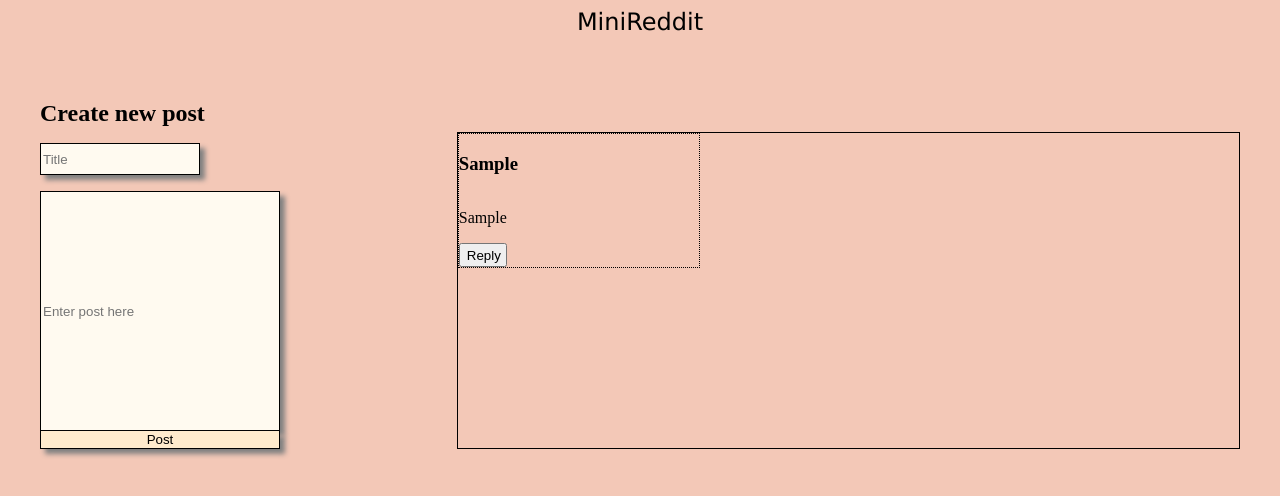
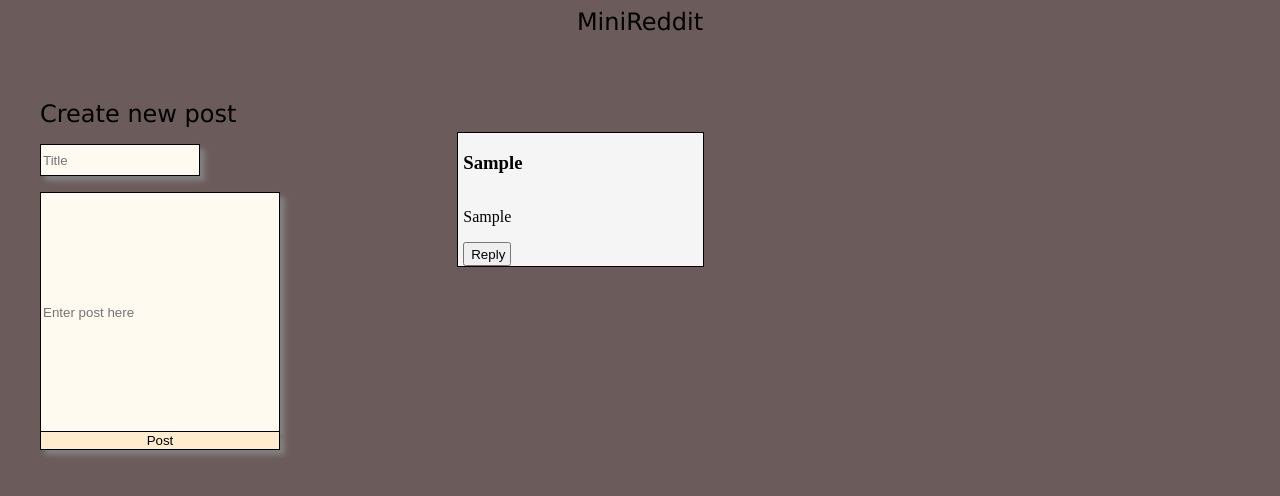
Before and after one commit to gustavhedegard/MiniReddit, a plain HTML site: page index.html in a window 1280 px wide. Both pictures are taken after typing "Sample", "Sample" into the empty fields and a click on the button "Post". Drawn offline with Linux system fonts and the light colour scheme.

Commit message:
add design

```diff
--- a/css/inputPost.css
+++ b/css/inputPost.css
@@ -44,6 +44,7 @@
 
 #inputLabel {
     font-size: x-large;
-    font-weight: bold;
     margin-bottom: 1rem;
+    color: black;
+    font-family: 'Lucida Sans', 'Lucida Sans Regular', 'Lucida Grande', 'Lucida Sans Unicode', Geneva, Verdana, sans-serif;
 }
--- a/css/posts.css
+++ b/css/posts.css
@@ -3,22 +3,17 @@
     flex-direction: column;
     margin-top: 2rem;
     margin-left: 2rem;
-    border: 0.1rem solid black;
     width: 67%;
     margin-right: 2rem;
 }
 
-#titleHeader {
-    display: flex;
-    font-family: 'Lucida Sans', 'Lucida Sans Regular', 'Lucida Grande', 'Lucida Sans Unicode', Geneva, Verdana, sans-serif;
-    justify-content: center;
-    font-size: x-large;
-    margin-bottom: 4rem;
-}
+
 
 .post {
     display: flex;
     flex-direction: column;
+    background-color: whitesmoke;
     width: 15rem;
-    border: 0.1rem dotted black;
+    border: 0.1rem solid black;
+    padding-left: 0.3rem;
 }
--- a/css/styles.css
+++ b/css/styles.css
@@ -1,5 +1,13 @@
 body {
-    background-color: rgb(243, 200, 183);
+    background-color: rgb(108, 91, 91)
+}
+
+#titleHeader {
+    display: flex;
+    font-family: 'Lucida Sans', 'Lucida Sans Regular', 'Lucida Grande', 'Lucida Sans Unicode', Geneva, Verdana, sans-serif;
+    justify-content: center;
+    font-size: x-large;
+    margin-bottom: 4rem;
 }
 
 #mainContainer {
```
